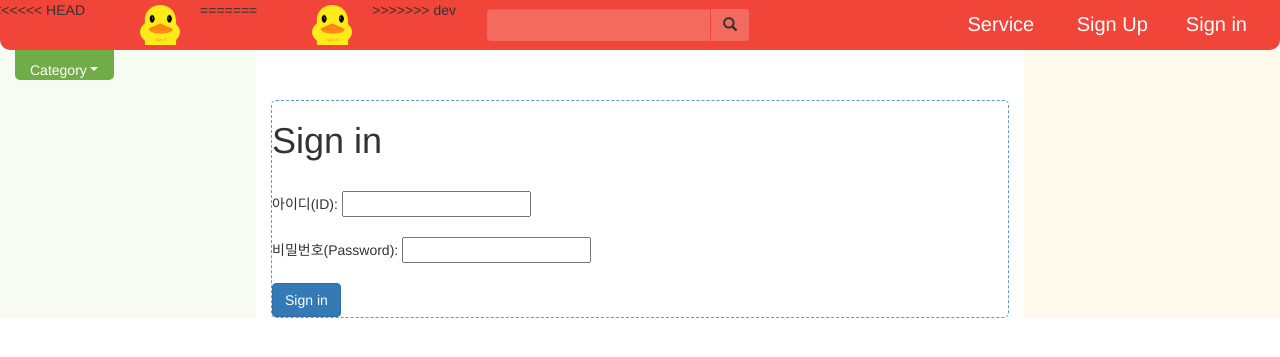
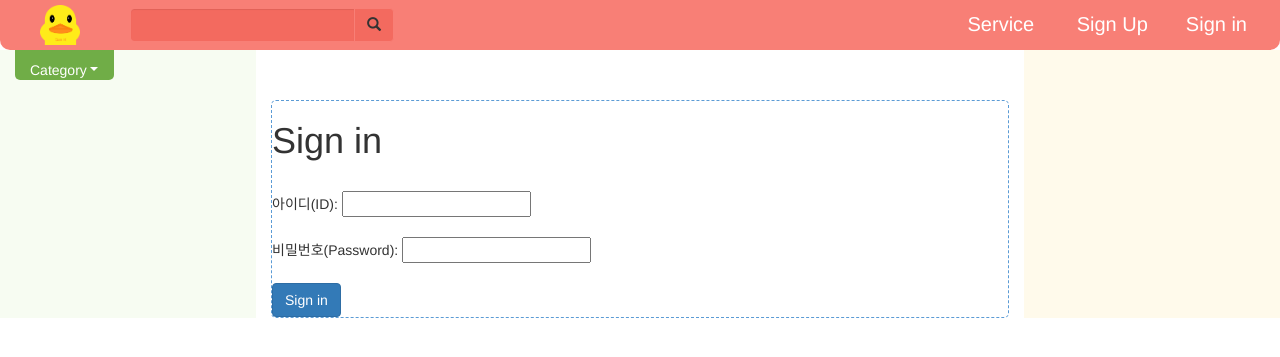
Before and after one commit to seung-gyu-kim/LikeLion_GASILI_Project, a Django app: page /accounts/login/ in a window 1280 px wide. Shown: the top 357 px of the page. Run offline with Django 3.2, Linux system fonts and the light colour scheme; some libraries are stand-ins or nearby versions; some web fonts are replaced.

Commit message:
update base nav  color

```diff
--- a/gasili/templates/base.html
+++ b/gasili/templates/base.html
@@ -34,15 +34,15 @@
 
   .searchcolor{
     background-color:rgb(243,106,95);
-    border:1.5px solid rgb(240,69,56);
+    border:1.5px solid rgb(248, 127, 118);
   }
   .btn-default:hover, .btn-default:focus, .btn-default:active, .btn-default.active, .open .dropdown-toggle.btn-default {
     color: #333;
-    background-color: rgb(255, 180, 175);
-    border-color: #e92b2b;
+    background-color: rgb(248, 80, 68);
+    border-color: rgb(248, 127, 118);
 }
   .mynavbar{
-    background-color:rgb(240,69,56);
+    background-color:rgb(248, 127, 118);
     width: 100%;
     height:50px;
     top:0;
@@ -148,11 +148,7 @@
   {% load staticfiles %}
   <div class="mynavbar">
     <div class="row">
-<<<<<<< HEAD
       <div class="col-md-auto" style="margin-left:35px;"><a href="{% url 'index' %}"><img src="{% static '로고.PNG' %}"height="40px" width="40px" alter="로고" style="margin:5px;"></a></div>
-=======
-      <div class="col-md-auto" style="margin-left:35px;"><img src="{% static '로고.PNG' %}"height="40px" width="40px" alter="로고" style="margin:5px;"></div>
->>>>>>> dev
       <div class="col-sm-3 col-md-3">
           <form class="navbar-form" role="search">
           <div class="input-group">
```
